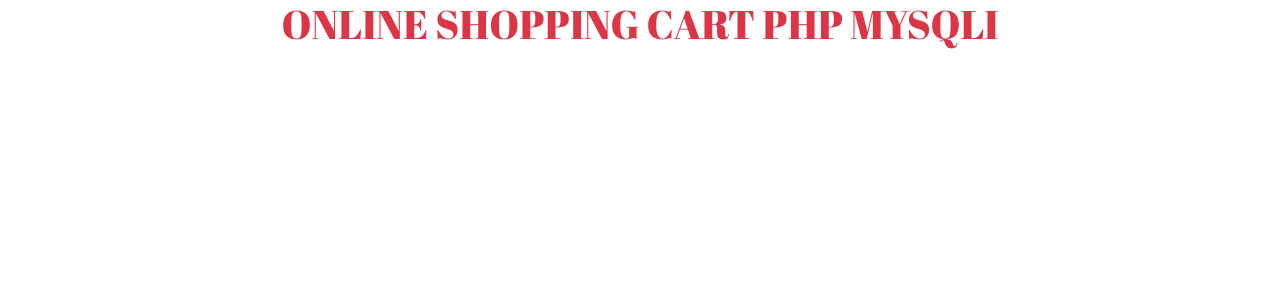
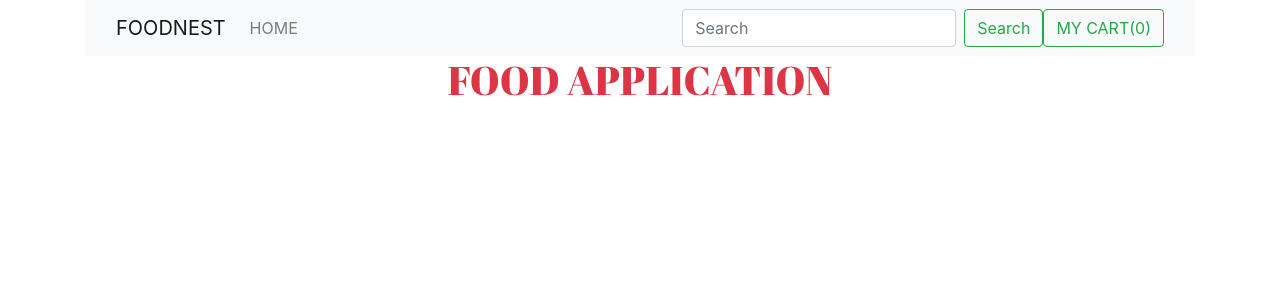
Before and after one commit to shreya2308-stack/FOODAPP, a PHP site: page /cart.php in a window 1280 px wide. Shown: the top 300 px of the page. Run offline with PHP 8.4, Linux system fonts and the light colour scheme; data that the repository does not hold is empty; some libraries are stand-ins or nearby versions.

Commit message:
Add files via upload

```diff
--- a/cart.php
+++ b/cart.php
@@ -1,3 +1,4 @@
+<?php include("header.php"); ?>
 <!DOCTYPE html>
 <html>
     <head>
@@ -12,7 +13,7 @@
         <link href="https://fonts.googleapis.com/css?family=Abril+Fatface|Dancing+Script" rel="stylesheet">
     </head>
 <body class="container">
-    <h1 class="text-center text-danger mb-5" style="font-family: 'Abril Fatface',cursive;"> ONLINE SHOPPING CART PHP MYSQLI</h1>
+    <h1 class="text-center text-danger mb-5" style="font-family: 'Abril Fatface',cursive;"> FOOD APPLICATION</h1>
 
 
     <div class="row">
@@ -28,7 +29,7 @@
      //   echo "no connection";
    // }
 
-   $query= "SELECT `id`, `name`, `img`, `price`, `discount` FROM `shoppingcart` ORDER BY id ASC";
+   $query= "SELECT `id`, `name`, `image`, `price`, `discount` FROM `shoppingcart` ORDER BY id ASC";
    $queryfire= mysqli_query($con,$query);
    $num=mysqli_num_rows($queryfire);
    if($num>0){
@@ -37,14 +38,19 @@
           ?>
         <div class="col-lg-3 col-md-3 col-sm-12">
 
-         <form>
+         <form action="manage_cart.php">
            <div class="card">
-            <h6 class="card-title"> <?php echo $product['name']; ?> </h6>
+            <h6 class="card-title bg-info text-white p-2 text-uppercase"> <?php echo $product['name']; ?> </h6>
             <div class="card-body">
-               <img src="<?php echo $product['img']; ?>" alt="food" class="img-fluid">
+               <img src="<?php echo $product['image']; ?>" alt="food" class="img-fluid">
 
                <h6> &#8377;<?php echo $product['price']; ?>
                <span> (<?php echo $product['discount']; ?>% off) </span></h6>
+               <input type="text" name="" class="form-control" placeholder="Quantity">
+            </div>
+            <div class="btn-group d-flex">
+            <input type="submit" name="add_to_cart" class="btn btn-success flex-fill" value=" Add to cart "></input>
+            <input type="submit" name="buy_now" class="btn btn-warning flex-fill text-white" value="BUY NOW" ></input>
 
             </div>
 
--- /dev/null
+++ b/header.php
@@ -0,0 +1,35 @@
+<!DOCTYPE html>
+<html lang="en">
+<head>
+   <meta charset='UTF-8'>
+   <meta name="viewport" content="width=device-width ,initial-scale=1.0">
+
+   <link href="https://cdn.jsdelivr.net/npm/bootstrap@5.0.0-beta2/dist/css/bootstrap.min.css" rel="stylesheet" integrity="sha384-BmbxuPwQa2lc/FVzBcNJ7UAyJxM6wuqIj61tLrc4wSX0szH/Ev+nYRRuWlolflfl" crossorigin="anonymous">
+</head>
+<body>
+<nav class="navbar navbar-expand-lg navbar-light bg-light">
+  <div class="container-fluid">
+    <a class="navbar-brand" href="#">FOODNEST</a>
+    <button class="navbar-toggler" type="button" data-bs-toggle="collapse" data-bs-target="#navbarSupportedContent" aria-controls="navbarSupportedContent" aria-expanded="false" aria-label="Toggle navigation">
+      <span class="navbar-toggler-icon"></span>
+    </button>
+    <div class="collapse navbar-collapse" id="navbarSupportedContent">
+      <ul class="navbar-nav me-auto mb-2 mb-lg-0">
+
+        <li class="nav-item">
+          <a class="nav-link" href="cart.php">HOME</a>
+        </li>
+
+
+      </ul>
+      <form class="d-flex">
+        <input class="form-control me-2" type="search" placeholder="Search" aria-label="Search">
+        <button class="btn btn-outline-success" type="submit " >Search</button>
+      </form>
+      <a href="mycart.php" class="btn btn-outline-success">MY CART(0)</a>
+
+    </div>
+  </div>
+</nav>
+</body>
+</html>
--- /dev/null
+++ b/mycart.php
@@ -0,0 +1 @@
+<?php include("header.php"); ?>
```
